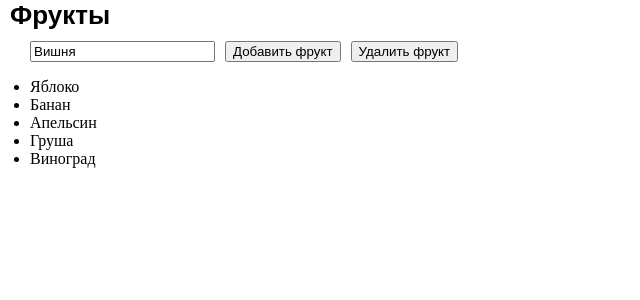
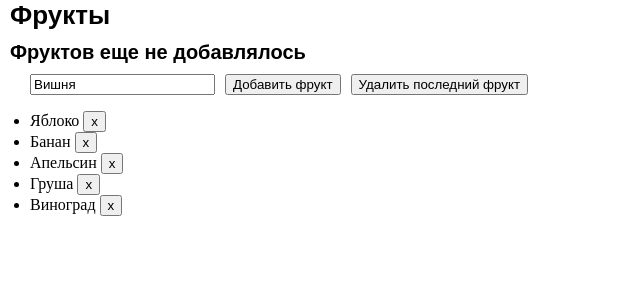
Before and after one commit to 43raze/fruits-vue-vite, a Vue app: page / in a window 1280 px wide. Shown: the top 300 px of the page, without its empty margins (0-640 px from the left). Built offline with nearby package versions, Linux system fonts and the light colour scheme.

Commit message:
Extracted: component ItemFruit

```diff
--- a/src/App.vue
+++ b/src/App.vue
@@ -1,24 +1,29 @@
 <script>
+import ItemFruit from './ItemFruit.vue'
+
 export default {
+  components: { ItemFruit },
+
   data() {
     return {
       fruits: ['Яблоко', 'Банан', 'Апельсин', 'Груша', 'Виноград'],
       fruit: 'Вишня',
-      lastAddedFruit: '',
+      lastFruit: '',
     }
   },
 
   methods: {
     addFruit() {
-      if (!this.fruit.trim()) return
-
+      this.fruit = this.fruit.trim()
+      if (!this.fruit || this.fruits.includes(this.fruit)) return
       this.fruits.push(this.fruit)
-      this.lastAddedFruit = this.fruit
+      this.lastFruit = this.fruit
       this.fruit = ''
     },
 
-    removeFruit() {
-      this.fruits.pop()
+    removeFruit(fruit) {
+      console.log(fruit)
+      this.fruits = this.fruits.filter(f => f !== fruit)
     },
   },
 }
@@ -27,16 +32,20 @@ export default {
 <template>
   <main>
     <h1>Фрукты</h1>
-    <h2 v-if="lastAddedFruit">
-      Последний добавленный фрукт: {{ lastAddedFruit }}
-    </h2>
+    <h2 v-if="lastFruit">Последний добавленный фрукт: {{ lastFruit }}</h2>
+    <h2 v-else>Фруктов еще не добавлялось</h2>
 
     <input v-model="fruit" />
     <button @click="addFruit">Добавить фрукт</button>
-    <button @click="removeFruit">Удалить фрукт</button>
+    <button @click="fruits.pop()">Удалить последний фрукт</button>
 
     <ul>
-      <li v-for="fruit in fruits" :key="fruit">{{ fruit }}</li>
+      <ItemFruit
+        v-for="(fruit, idx) of fruits"
+        :key="idx"
+        :fruit="fruit"
+        @fruit-removed="() => removeFruit($event)"
+      />
     </ul>
   </main>
 </template>
--- /dev/null
+++ b/src/ItemFruit.vue
@@ -0,0 +1,11 @@
+<script>
+export default {
+  props: ['fruit'],
+
+  emits: ['fruit-removed'],
+}
+</script>
+
+<template>
+  <li>{{ fruit }} <button @click="$emit('fruit-removed', fruit)">x</button></li>
+</template>
```
Also changed, not shown: func.js (added, +7 -0 lines), splice.js (added, +43 -0 lines).
